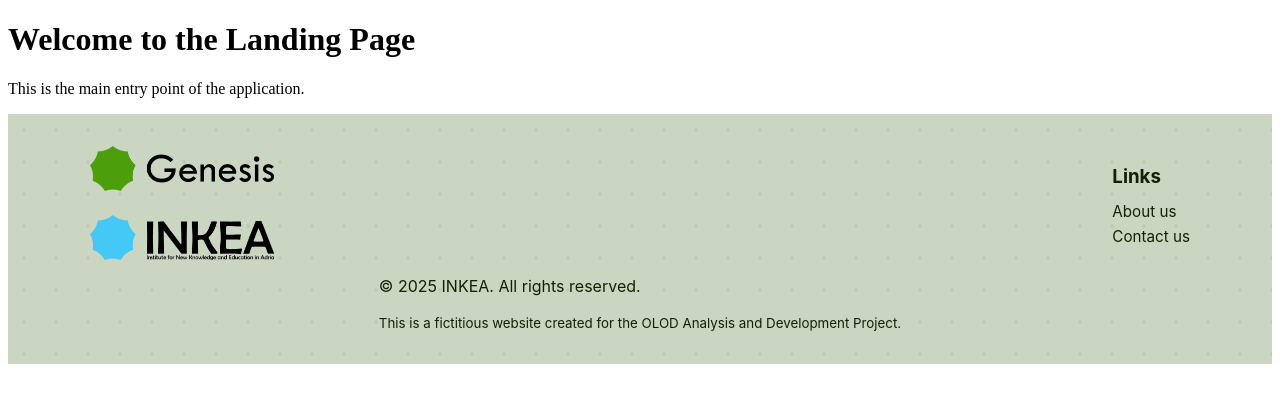
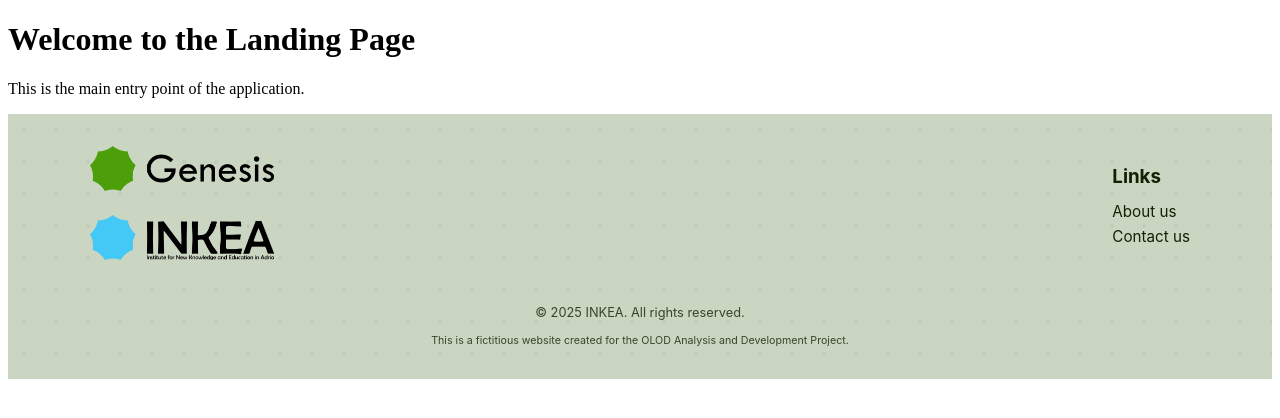
Before and after one commit to RuneHerreman/adria-client, a Vue app: page / in a window 1280 px wide. Shown: the top 418 px of the page. Built offline with nearby package versions, Linux system fonts and the light colour scheme.

Commit message:
css for the copyright

```diff
--- a/src/components/FooterComponent.vue
+++ b/src/components/FooterComponent.vue
@@ -86,4 +86,11 @@ footer {
   color: var(--primary-green);
 }
 
+#copyright {
+  text-align: center;
+  font-size: 0.8rem;
+  opacity: 0.8;
+  margin-top: 2rem;
+}
+
 </style>
```
